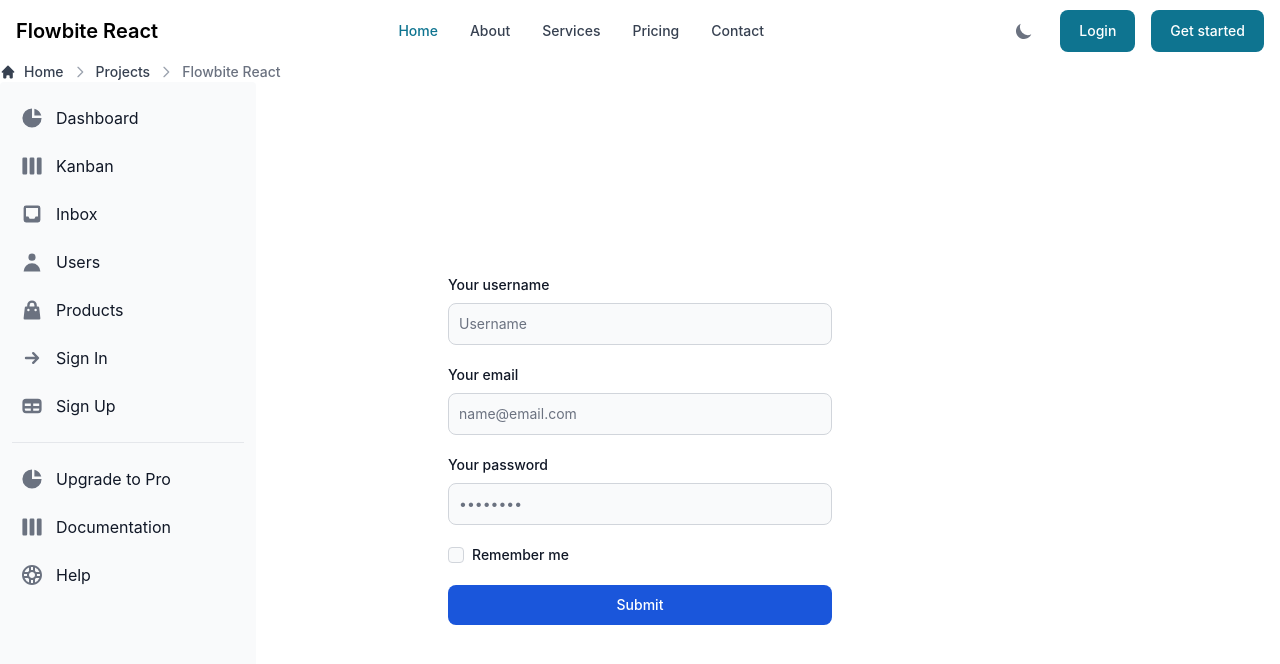
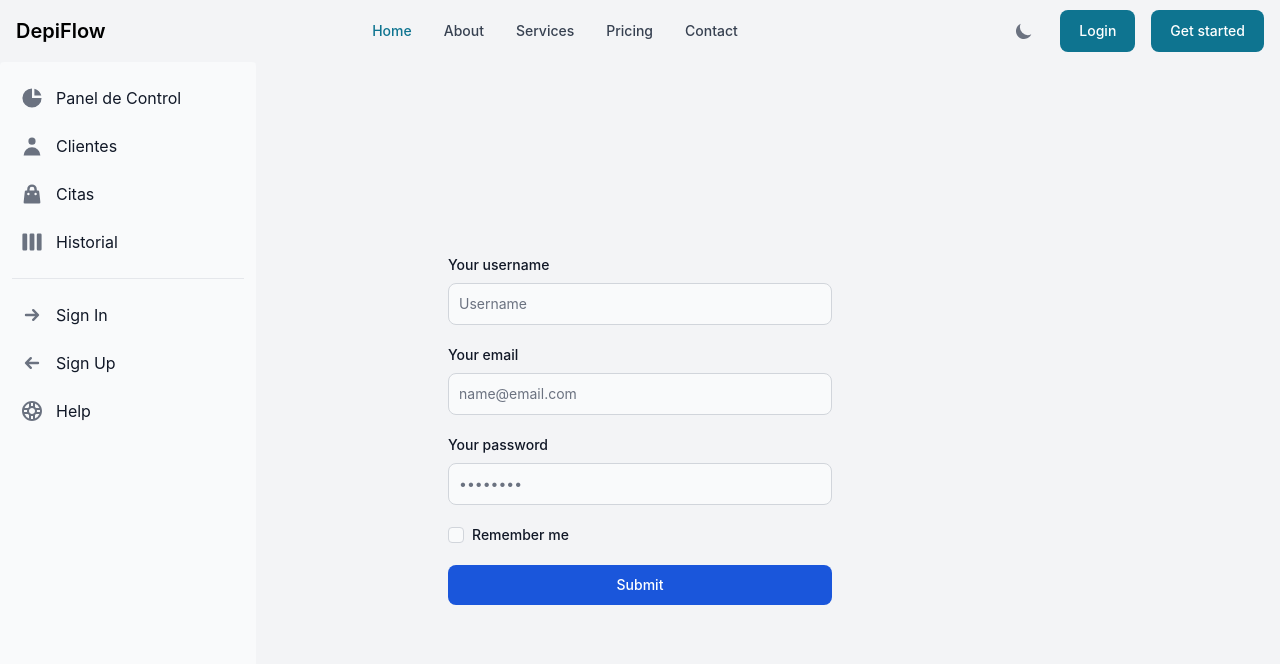
Before and after one commit to Orbitado/DepiFlow, a React (Vite) app: page / in a window 1280 px wide. Shown: the top 664 px of the page. Built offline with nearby package versions, Linux system fonts and the light colour scheme.

Commit message:
feat: adding background dark mode

```diff
--- a/src/App.tsx
+++ b/src/App.tsx
@@ -1,16 +1,13 @@
 import { LoginPage } from '@/pages/Auth/LoginPage';
 import { Flowbite } from 'flowbite-react';
-import NavBarLayout from '@/components/layout/NavBar';
-import BreadCrumbLayout from './components/layout/Breadcrumb';
-import SideBarLayout from './components/layout/SideBar';
+import Layout from '@/components/layout/Layout';
 
 function App() {
     return (
         <Flowbite>
-            <NavBarLayout />
-            <BreadCrumbLayout />
-            <SideBarLayout />
-            <LoginPage />
+            <Layout>
+                <LoginPage />
+            </Layout>
         </Flowbite>
     );
 }
--- a/src/components/layout/Breadcrumb.tsx
+++ /dev/null
@@ -1,16 +0,0 @@
-import { Breadcrumb } from 'flowbite-react';
-import { HiHome } from 'react-icons/hi';
-
-function BreadCrumbLayout() {
-    return (
-        <Breadcrumb aria-label="Default breadcrumb example">
-            <Breadcrumb.Item href="#" icon={HiHome}>
-                Home
-            </Breadcrumb.Item>
-            <Breadcrumb.Item href="#">Projects</Breadcrumb.Item>
-            <Breadcrumb.Item>Flowbite React</Breadcrumb.Item>
-        </Breadcrumb>
-    );
-}
-
-export default BreadCrumbLayout;
--- a/src/components/layout/Footer.tsx
+++ /dev/null
@@ -1,26 +0,0 @@
-import { Footer } from 'flowbite-react';
-
-export default function FooterLayout() {
-    return (
-        <Footer container className="bottom-0 z-50 absolute">
-            <div className="w-full text-center">
-                <div className="sm:flex justify-between sm:justify-between sm:items-center w-full">
-                    <Footer.Brand
-                        href="https://flowbite.com"
-                        src="https://flowbite.com/docs/images/logo.svg"
-                        alt="Flowbite Logo"
-                        name="Flowbite"
-                    />
-                    <Footer.LinkGroup>
-                        <Footer.Link href="#">About</Footer.Link>
-                        <Footer.Link href="#">Privacy Policy</Footer.Link>
-                        <Footer.Link href="#">Licensing</Footer.Link>
-                        <Footer.Link href="#">Contact</Footer.Link>
-                    </Footer.LinkGroup>
-                </div>
-                <Footer.Divider />
-                <Footer.Copyright href="#" by="Flowbite™" year={2022} />
-            </div>
-        </Footer>
-    );
-}
--- /dev/null
+++ b/src/components/layout/Layout.tsx
@@ -0,0 +1,14 @@
+import NavBarLayout from '@/components/layout/NavBar';
+import SideBarLayout from '@/components/layout/SideBar';
+
+function Layout({ children }: { children: React.ReactNode }) {
+    return (
+        <>
+            <NavBarLayout />
+            <SideBarLayout />
+            <main className="bg-gray-100 dark:bg-gray-800">{children}</main>
+        </>
+    );
+}
+
+export default Layout;
--- a/src/components/layout/NavBar.tsx
+++ b/src/components/layout/NavBar.tsx
@@ -3,10 +3,10 @@ import { DarkThemeToggle } from 'flowbite-react';
 
 function NavBarLayout() {
     return (
-        <Navbar fluid rounded>
+        <Navbar fluid className="bg-gray-100 dark:bg-gray-900">
             <Navbar.Brand href="https://flowbite-react.com">
                 <span className="font-semibold text-xl dark:text-white whitespace-nowrap self-center">
-                    Flowbite React
+                    DepiFlow
                 </span>
             </Navbar.Brand>
             <div className="flex gap-4 md:order-2">
--- a/src/components/layout/SideBar.tsx
+++ b/src/components/layout/SideBar.tsx
@@ -1,51 +1,38 @@
 import { Sidebar } from 'flowbite-react';
 import { BiBuoy } from 'react-icons/bi';
 import {
+    HiArrowSmLeft,
     HiArrowSmRight,
     HiChartPie,
-    HiInbox,
     HiShoppingBag,
-    HiTable,
     HiUser,
     HiViewBoards,
 } from 'react-icons/hi';
 
 function SideBarLayout() {
     return (
-        <Sidebar
-            aria-label="Sidebar with content separator example"
-            className="z-10 absolute h-full"
-        >
+        <Sidebar aria-label="Sidebar with content separator example" className="absolute h-full">
             <Sidebar.Items>
                 <Sidebar.ItemGroup>
                     <Sidebar.Item href="#" icon={HiChartPie}>
-                        Dashboard
+                        Panel de Control
+                    </Sidebar.Item>
+                    <Sidebar.Item href="#" icon={HiUser}>
+                        Clientes
+                    </Sidebar.Item>
+                    <Sidebar.Item href="#" icon={HiShoppingBag}>
+                        Citas
                     </Sidebar.Item>
                     <Sidebar.Item href="#" icon={HiViewBoards}>
-                        Kanban
+                        Historial
                     </Sidebar.Item>
-                    <Sidebar.Item href="#" icon={HiInbox}>
-                        Inbox
-                    </Sidebar.Item>
-                    <Sidebar.Item href="#" icon={HiUser}>
-                        Users
-                    </Sidebar.Item>
-                    <Sidebar.Item href="#" icon={HiShoppingBag}>
-                        Products
-                    </Sidebar.Item>
+                </Sidebar.ItemGroup>
+                <Sidebar.ItemGroup>
                     <Sidebar.Item href="#" icon={HiArrowSmRight}>
                         Sign In
                     </Sidebar.Item>
-                    <Sidebar.Item href="#" icon={HiTable}>
+                    <Sidebar.Item href="#" icon={HiArrowSmLeft}>
                         Sign Up
-                    </Sidebar.Item>
-                </Sidebar.ItemGroup>
-                <Sidebar.ItemGroup>
-                    <Sidebar.Item href="#" icon={HiChartPie}>
-                        Upgrade to Pro
-                    </Sidebar.Item>
-                    <Sidebar.Item href="#" icon={HiViewBoards}>
-                        Documentation
                     </Sidebar.Item>
                     <Sidebar.Item href="#" icon={BiBuoy}>
                         Help
--- a/src/index.css
+++ b/src/index.css
@@ -11,8 +11,7 @@
 
 body {
     position: relative;
-    padding-bottom: 3rem;
-    min-height: 100vh;
+    margin: 0;
 }
 
 @tailwind base;
```
